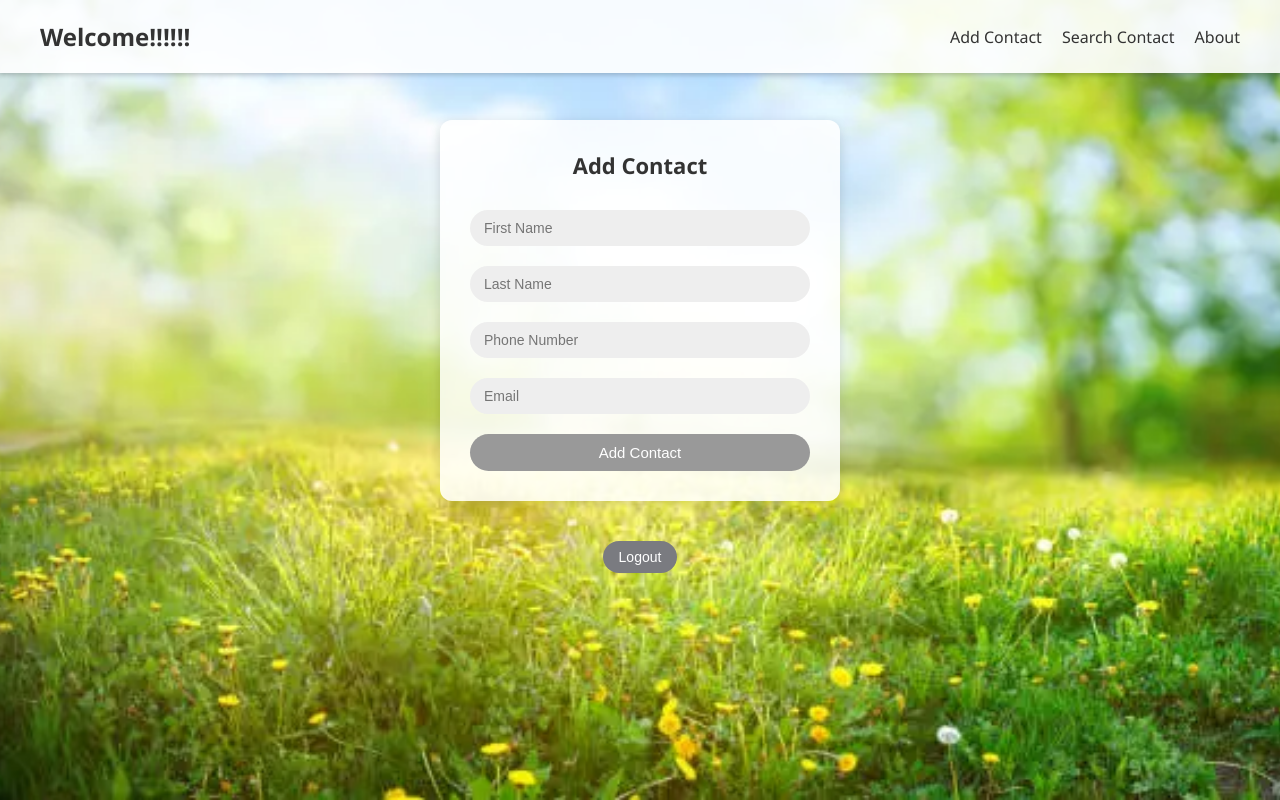
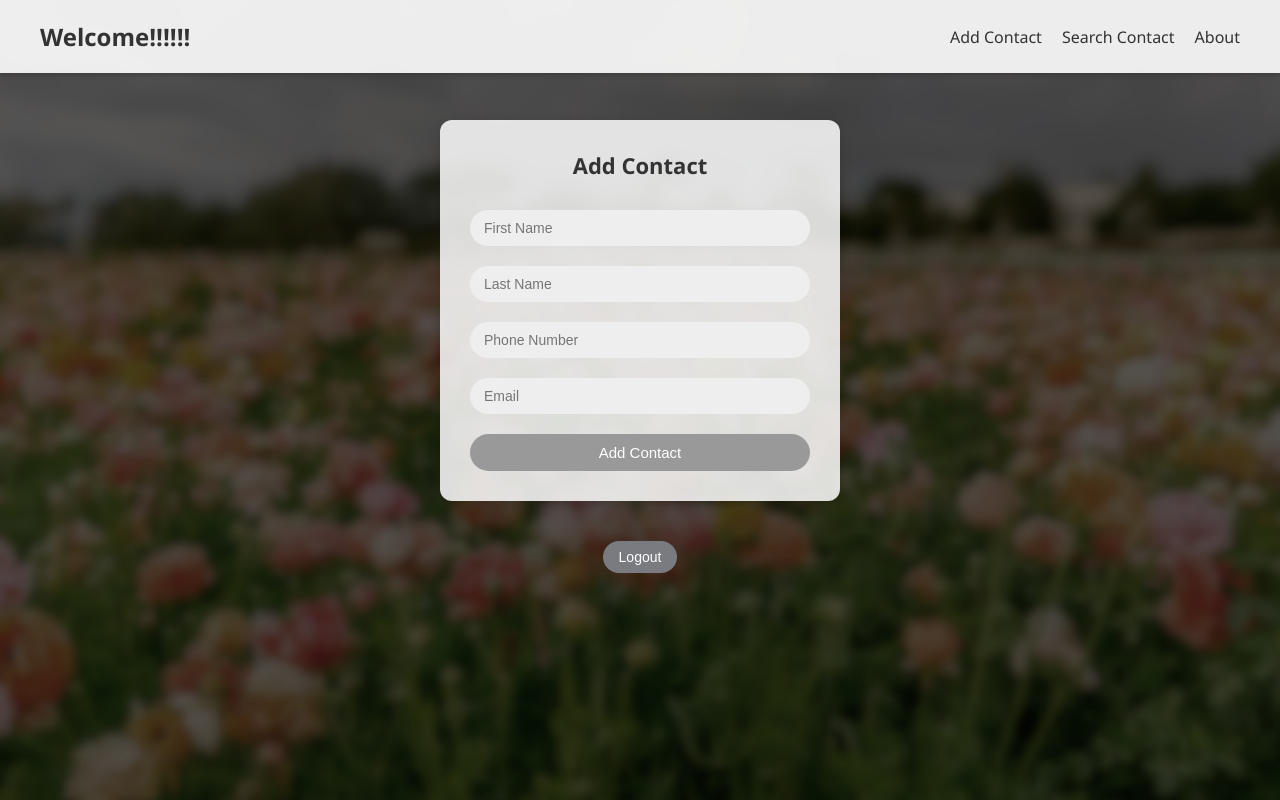
Before and after one commit to MasonHall9987/COP4331Project1, a PHP site: page /dashboard.html in a window 1280 px wide. Run offline with PHP 8.4, Linux system fonts and the light colour scheme.

Commit message:
Added new background image

```diff
--- a/css/dashboard.css
+++ b/css/dashboard.css
@@ -8,7 +8,7 @@ body {
   display: flex;
   flex-direction: column;
   align-items: center;
-  background: url("../images/p.jpg") no-repeat center center fixed;
+  background: url("../images/p.png") no-repeat center center fixed;
   background-size: cover;
   min-height: 100vh;
   font-family: 'Segoe UI', Tahoma, Geneva, Verdana, sans-serif;
--- a/css/styles.css
+++ b/css/styles.css
@@ -9,7 +9,7 @@ body{
     justify-content: center;
     align-items: center;
     min-height: 100vh;
-    background: url(/images/p.jpg) no-repeat;
+    background: url(/images/p.png) no-repeat;
     background-size: cover;
     background-position: center;
     position: relative;
```
Also changed, not shown: images/p.jpg (deleted), images/p.png (added).
